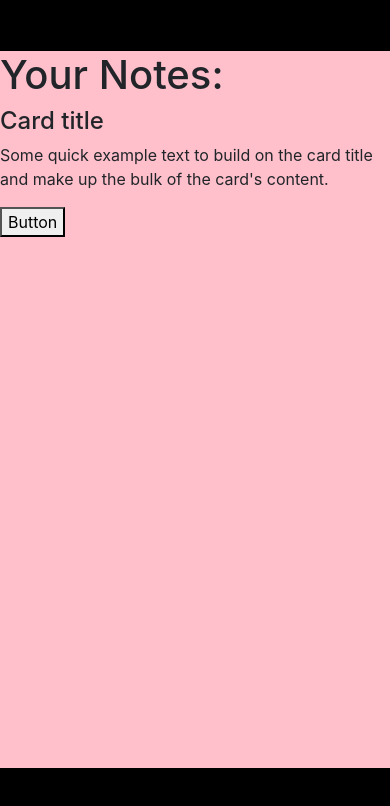
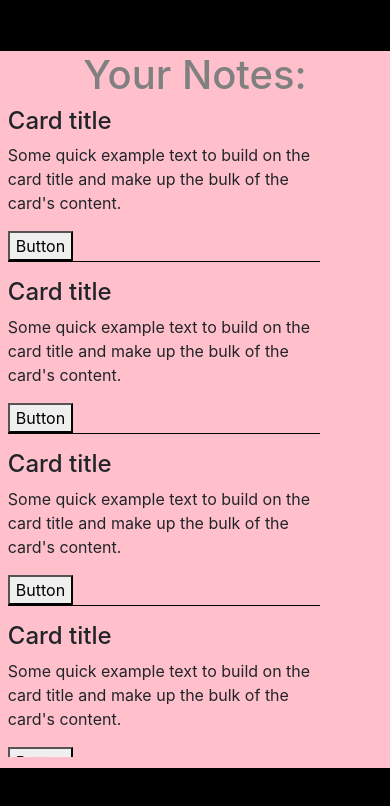
Before and after one commit to Kaikaine/notes-app, a React (Create React App) app: page / in a window 390 px wide. Shown: the top 806 px of the page. Built offline with nearby package versions, Linux system fonts and the light colour scheme; the HTML template or start-up script is replaced by a standard one.

Commit message:
notes container is responsive and notes don't spill out the container

```diff
--- a/src/components/Notes/Note.js
+++ b/src/components/Notes/Note.js
@@ -6,12 +6,48 @@ const Note = () => {
         <h1>Your Notes:</h1>
         <div className='notes'>
 
+            <div className='note'>
+                <h4>Card title</h4>
+                <p>Some quick example text to build on the card title and make up the bulk of the card's content.</p>
+                <button>Button</button>
+            </div>
 
             <div className='note'>
                 <h4>Card title</h4>
                 <p>Some quick example text to build on the card title and make up the bulk of the card's content.</p>
                 <button>Button</button>
             </div>
+
+            <div className='note'>
+                <h4>Card title</h4>
+                <p>Some quick example text to build on the card title and make up the bulk of the card's content.</p>
+                <button>Button</button>
+            </div>
+
+            <div className='note'>
+                <h4>Card title</h4>
+                <p>Some quick example text to build on the card title and make up the bulk of the card's content.</p>
+                <button>Button</button>
+            </div>
+
+            <div className='note'>
+                <h4>Card title</h4>
+                <p>Some quick example text to build on the card title and make up the bulk of the card's content.</p>
+                <button>Button</button>
+            </div>
+
+            <div className='note'>
+                <h4>Card title</h4>
+                <p>Some quick example text to build on the card title and make up the bulk of the card's content.</p>
+                <button>Button</button>
+            </div>
+
+            <div className='note'>
+                <h4>Card title</h4>
+                <p>Some quick example text to build on the card title and make up the bulk of the card's content.</p>
+                <button>Button</button>
+            </div>
+
         </div>
 
 
--- a/src/components/Notes/note.css
+++ b/src/components/Notes/note.css
@@ -5,9 +5,19 @@
 }
 
 .notes {
+    overflow: scroll;
+    overflow-x: hidden;
+    height: 77vh;
+}
 
+h1 {
+    text-align: center;
+    color: grey;
 }
 
 .note {
-
+    border-bottom: 1px solid black;
+    width: 80%;
+    margin-left: 2%;
+    margin-bottom: 1rem
 }
```
